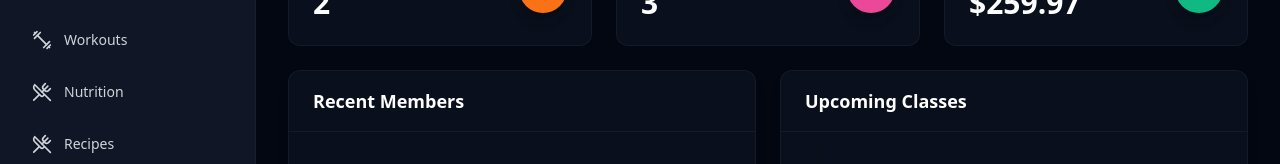
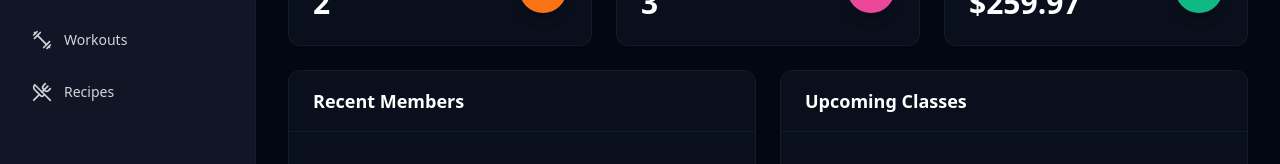
Before and after one commit to basharelhusseini-arch/MyAthlete, a Next.js app: page / in a window 1280 px wide. Shown: the part 330-494 px from the top of the page. Built offline with nearby package versions, Linux system fonts and the light colour scheme.

Commit message:
Remove Nutrition from sidebar, add 8 new healthy recipes from fitness cookbook

```diff
--- a/components/Sidebar.tsx
+++ b/components/Sidebar.tsx
@@ -22,7 +22,6 @@ const navigation = [
   { name: 'Classes', href: '/classes', icon: Calendar },
   { name: 'Trainers', href: '/trainers', icon: UserCog },
   { name: 'Workouts', href: '/workouts', icon: Dumbbell },
-  { name: 'Nutrition', href: '/nutrition', icon: UtensilsCrossed },
   { name: 'Recipes', href: '/recipes', icon: UtensilsCrossed },
 ];
 
```
